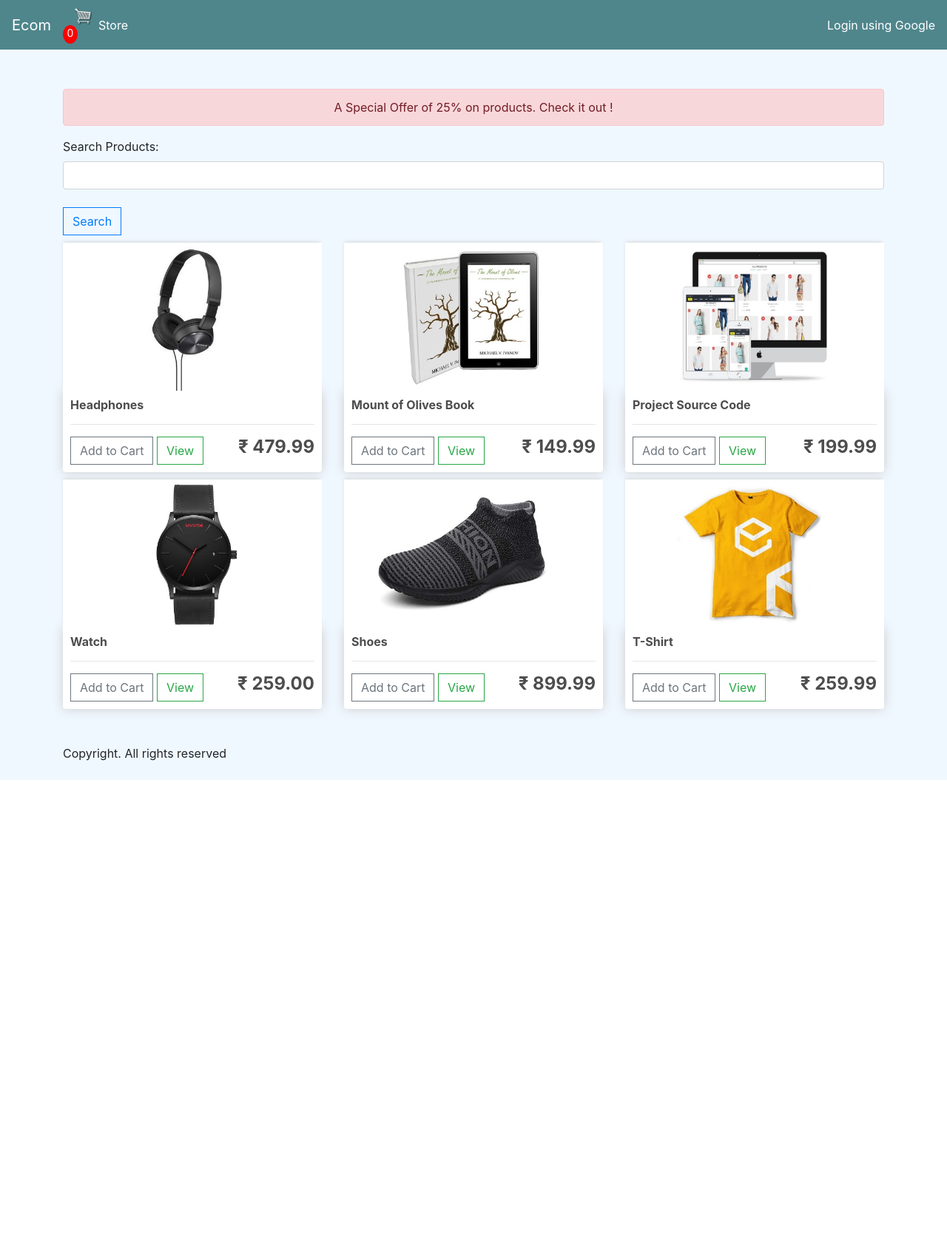
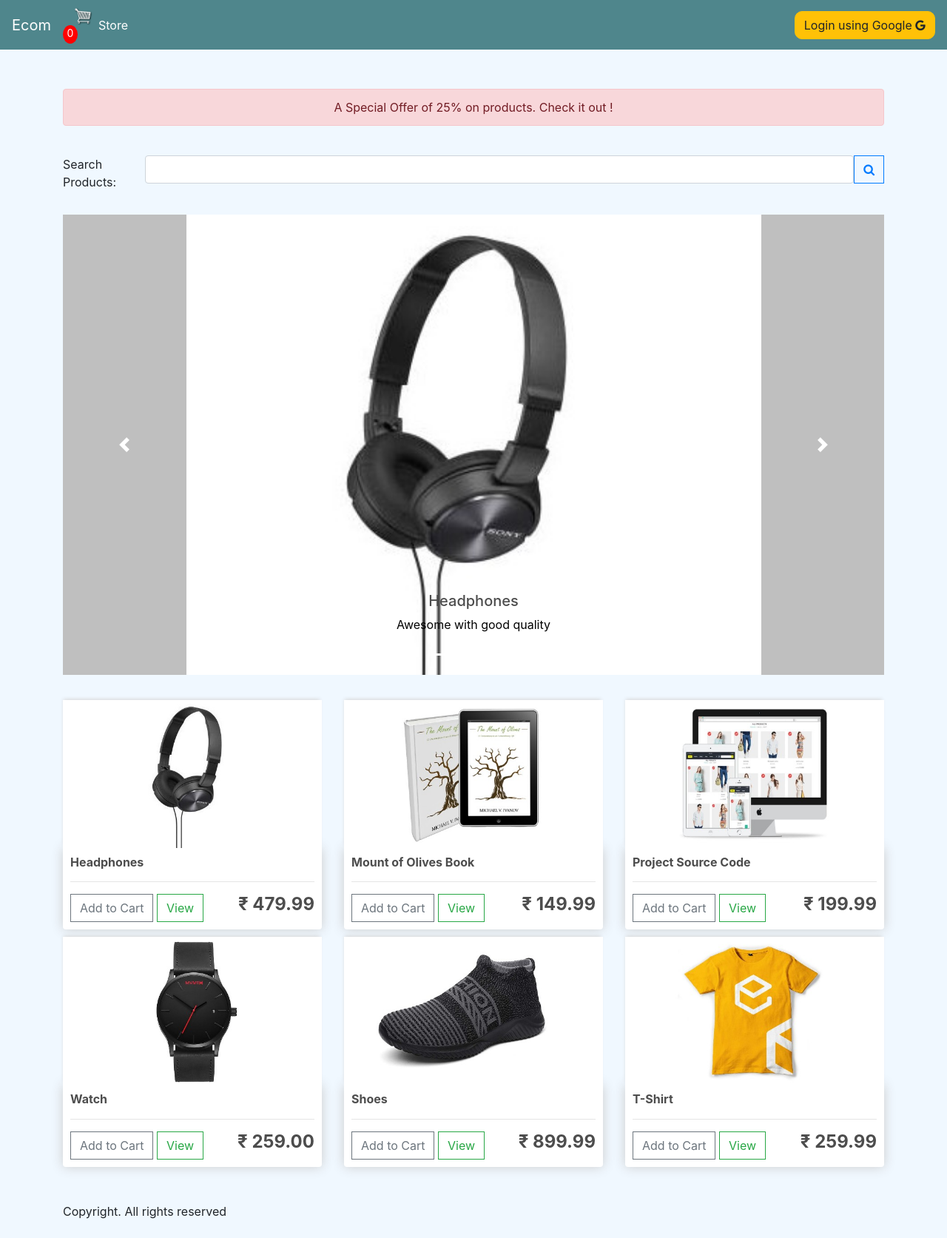
Before and after one commit to bharathjinka09/django-ecommerce, a Django app: page / in a window 1280 px wide. Shown: the whole page at 74% size. Before the commit the page ends 1054 px from the top, so only its background shows below. Run offline with Django 3.2, Linux system fonts and the light colour scheme; data comes from the database, SQL or seed files in the repository; both versions use the stored data as it was after the commit; some libraries are stand-ins or nearby versions.

Commit message:
Added Slideshow

```diff
--- a/store/templates/store/main.html
+++ b/store/templates/store/main.html
@@ -10,6 +10,9 @@
       integrity="sha384-Vkoo8x4CGsO3+Hhxv8T/Q5PaXtkKtu6ug5TOeNV6gBiFeWPGFN9MuhOf23Q9Ifjh"
       crossorigin="anonymous"
     />
+
+    <link href="https://stackpath.bootstrapcdn.com/font-awesome/4.7.0/css/font-awesome.min.css" rel="stylesheet" integrity="sha384-wvfXpqpZZVQGK6TAh5PVlGOfQNHSoD2xbE+QkPxCAFlNEevoEH3Sl0sibVcOQVnN" crossorigin="anonymous">
+
 
     <link rel="stylesheet" type="text/css" href="{% static 'css/main.css' %}" />
 
@@ -124,8 +127,8 @@
 
           {% else %}
 
-          <a href="/accounts/google/login/?process=login" class="text-white" style="text-decoration: none;">
-            Login using Google
+          <a href="/accounts/google/login/?process=login" class="btn btn-warning" style="border-radius: 10px;">
+            Login using Google <i class="fa fa-google"></i>
           </a>
           {% endif %}
         </div>
--- a/store/templates/store/store.html
+++ b/store/templates/store/store.html
@@ -2,6 +2,8 @@
 {% load static %}
 
 {% block content %}
+
+
 
   <form method="get" class="mt-5">
     <div>
@@ -13,15 +15,75 @@
 
     {% endfor %}
     </div>
-    {{myFilter.form}} <br>
-    <button type="submit" class="btn btn-outline-primary">Search</button>
+    <br>
+    <div style="display:flex;">
+      {{myFilter.form}} <br>
+      <button type="submit" style="height: 5%;" class="btn btn-outline-primary">
+        <i class="fa fa-search"></i>
+      </button>
+    </div>
     <!-- <div style="display: flex;">
       <input type="text" class="form-control" name="search" placeholder="Search Products">
       <a href="/"><button class="btn btn-outline-primary" style="border-radius: 10px;">Search</button></a>
     </div> -->
 
   </form>
-
+<br>
+  <div class="bd-example">
+    <div id="carouselExampleCaptions" class="carousel slide" data-ride="carousel">
+      <ol class="carousel-indicators">
+        <li data-target="#carouselExampleCaptions" data-slide-to="0" class="active"></li>
+        <li data-target="#carouselExampleCaptions" data-slide-to="1"></li>
+        <li data-target="#carouselExampleCaptions" data-slide-to="2"></li>
+      </ol>
+    <div class="carousel-inner">
+      <div class="carousel-item active">
+        <img src="{% static 'images/headphones.jpg' %}" class="d-block w-100" alt="">
+        <div class="carousel-caption d-none d-md-block">
+          <h5>Headphones</h5>
+          <p style="color: black">Awesome with good quality</p>
+        </div>
+      </div>
+      <div class="carousel-item">
+        <img src="{% static 'images/shoes.jpg' %}" class="d-block w-100" alt="">
+        <div class="carousel-caption d-none d-md-block">
+          <h5>Shoes</h5>
+          <p style="color: black">Nice shoes</p>
+        </div>
+      </div>
+      <div class="carousel-item">
+        <img src="{% static 'images/watch.jpg' %}" class="d-block w-100" alt="">
+        <div class="carousel-caption d-none d-md-block">
+          <h5 style="color: white">Watch</h5>
+          <p style="color: white">Nice Watch</p>
+        </div>
+      </div>
+      <div class="carousel-item">
+        <img src="{% static 'images/book.jpg' %}" class="d-block w-100" alt="">
+        <div class="carousel-caption d-none d-md-block">
+          <h5 style="color: white">Book</h5>
+          <p style="color: black">Good Book</p>
+        </div>
+      </div>
+      <div class="carousel-item">
+        <img src="{% static 'images/shirt.jpg' %}" class="d-block w-100" alt="">
+        <div class="carousel-caption d-none d-md-block">
+          <h5 style="color: white">Shirt</h5>
+          <p style="color: white">Cool Shirt</p>
+        </div>
+      </div>
+    </div>
+    <a class="carousel-control-prev" style="background: grey !important;" href="#carouselExampleCaptions" role="button" data-slide="prev">
+      <span class="carousel-control-prev-icon" aria-hidden="true"></span>
+      <span class="sr-only">Previous</span>
+    </a>
+    <a class="carousel-control-next" style="background: grey !important;" href="#carouselExampleCaptions" role="button" data-slide="next">
+      <span class="carousel-control-next-icon" aria-hidden="true"></span>
+      <span class="sr-only">Next</span>
+    </a>
+    </div>
+  </div>
+<br>
 <div class="row">
   {% for product in products %}
     <div class="col-lg-4">
```
Also changed, not shown: db.sqlite3.
